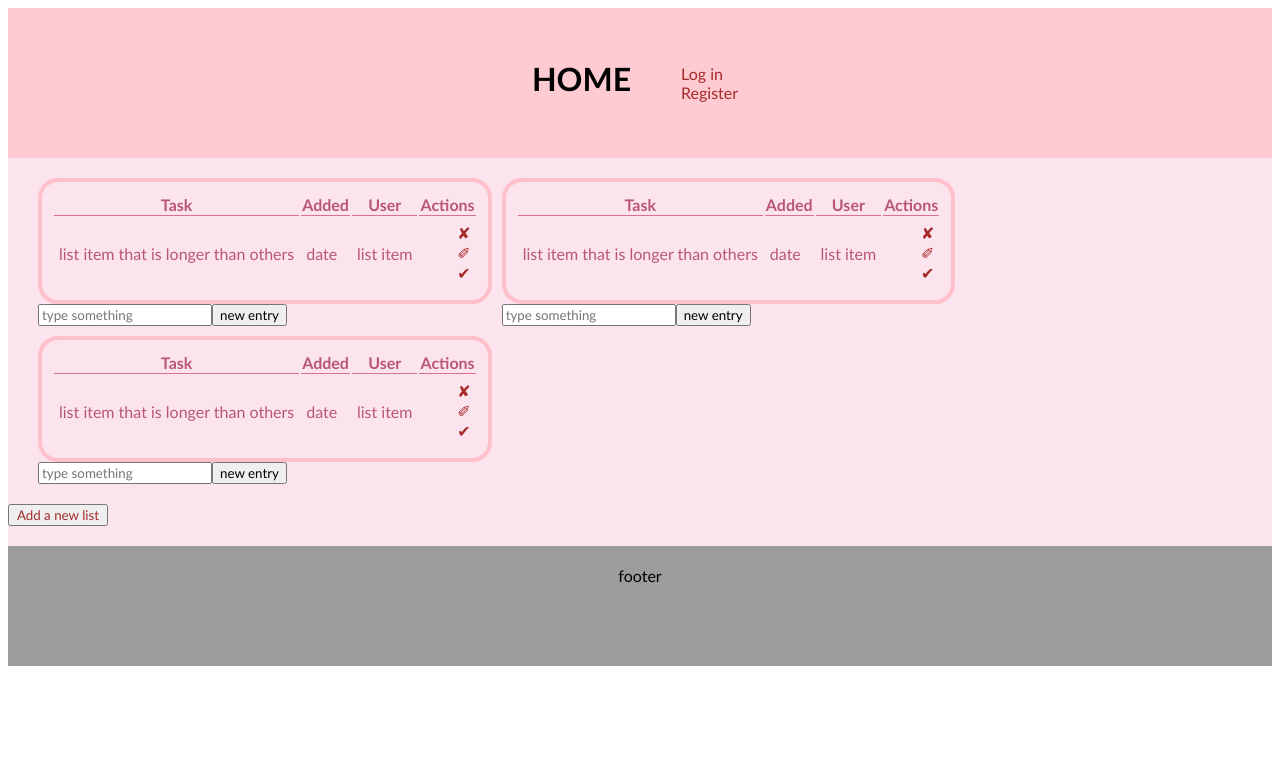
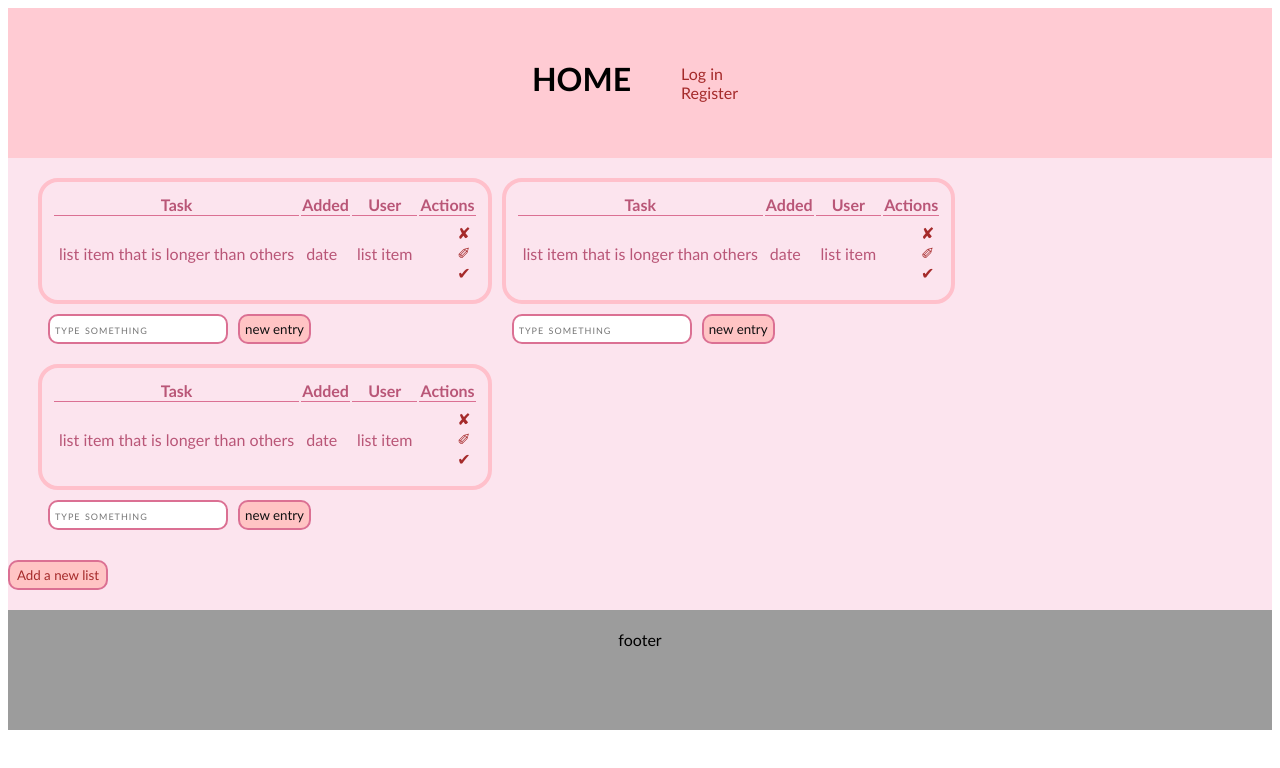
Before and after one commit to IsaEmilia/ToDo, a React (Create React App) app in the folder todo-front/: page / in a window 1280 px wide. Shown: the top 768 px of the page. Built offline with nearby package versions, Linux system fonts and the light colour scheme.

Commit message:
More styling.

```diff
--- a/todo-front/src/App.css
+++ b/todo-front/src/App.css
@@ -72,6 +72,40 @@ a:hover{
 }
 #add-butt{
   width: 100px;
+  border-radius: 10px;
+  padding: 5px;
+  border: 2px solid palevioletred;
+  background-color: rgb(255, 196, 196);
+}
+#add-butt:hover{
+  width: 100px;
+  border-radius: 10px;
+  padding: 5px;
+  border: 2px solid rgb(165, 79, 107);
+  background-color: rgb(207, 123, 135);
+}
+.submit{
+  border-radius: 10px;
+  padding: 5px;
+  border: 2px solid palevioletred;
+  background-color: rgb(255, 196, 196);
+  color: rgb(16, 16, 17);
+  font-weight: 300;
+}
+.submit:hover{
+  border-radius: 10px;
+  padding: 5px;
+  border: 2px solid rgb(165, 79, 107);
+  background-color: rgb(207, 123, 135);
+  color: blanchedalmond;
+}
+input{
+  border-radius: 10px;
+  padding: 5px;
+  font-variant: small-caps;
+  letter-spacing: 1px;
+  margin: 10px;
+  border: 2px solid palevioletred;
 }
 footer{
   display: flex;
--- a/todo-front/src/TodoTables.js
+++ b/todo-front/src/TodoTables.js
@@ -30,7 +30,7 @@ const Todos = (props) => {
         </table>
         <form >
             <input type="text" placeholder='type something'></input>
-            <button>
+            <button className='submit'>
                 new entry
             </button>
         </form>
```
